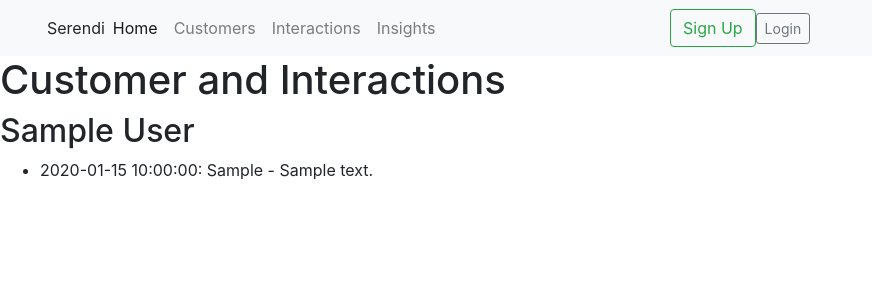
After one commit to bmhatab/Customer-Management-System, a Flask app: page /customer-interactions in a window 1280 px wide. The commit adds this page. Shown: the top 300 px of the page, without its empty margins (0-872 px from the left). Run offline with Flask 2, Linux system fonts and the light colour scheme; tables that the repository leaves empty hold one stand-in row (values such as "Sample post"); parts of the project's set-up code (start-up, migrations or seed data) failed here and were passed over; some libraries are stand-ins or nearby versions.

Commit message:
Added Interactions by user

```diff
--- a/app/main/views.py
+++ b/app/main/views.py
@@ -129,3 +129,8 @@ def create_interaction(customer_id):
         flash('Interaction created successfully!')
         return redirect(url_for('main.view_customer', customer_id=customer_id))
     return render_template('customers/new_interaction.html',form=form,customer_id=customer_id)
+
+@main.route('/customer-interactions')
+def customer_interactions():
+  customers = Customer.query.all()
+  return render_template('customer_interactions.html', customers=customers)
--- a/app/templates/base_index.html
+++ b/app/templates/base_index.html
@@ -21,7 +21,7 @@
           <div class="navbar-nav">
             <a class="nav-link active" aria-current="page" href="#">Home</a>
             <a class="nav-link" href="#">Customers</a>
-            <a class="nav-link" href="#">Interactions</a>
+            <a class="nav-link" href="{{url_for('main.customer_interactions')}}">Interactions</a>
             <a class="nav-link" href="#">Insights</a>
           </div>
         </div>
--- /dev/null
+++ b/app/templates/customer_interactions.html
@@ -0,0 +1,15 @@
+
+{% extends "base_index.html" %}
+
+{% block content %}
+  <h1>Customer and Interactions</h1>
+
+  {% for customer in customers %}
+    <h2>{{ customer.name }}</h2>
+    <ul>
+      {% for interaction in customer.interactions %}
+        <li>{{ interaction.interaction_date }}: {{ interaction.interaction_type }} - {{ interaction.notes }}</li>
+      {% endfor %}
+    </ul>
+  {% endfor %}
+{% endblock %}
```
